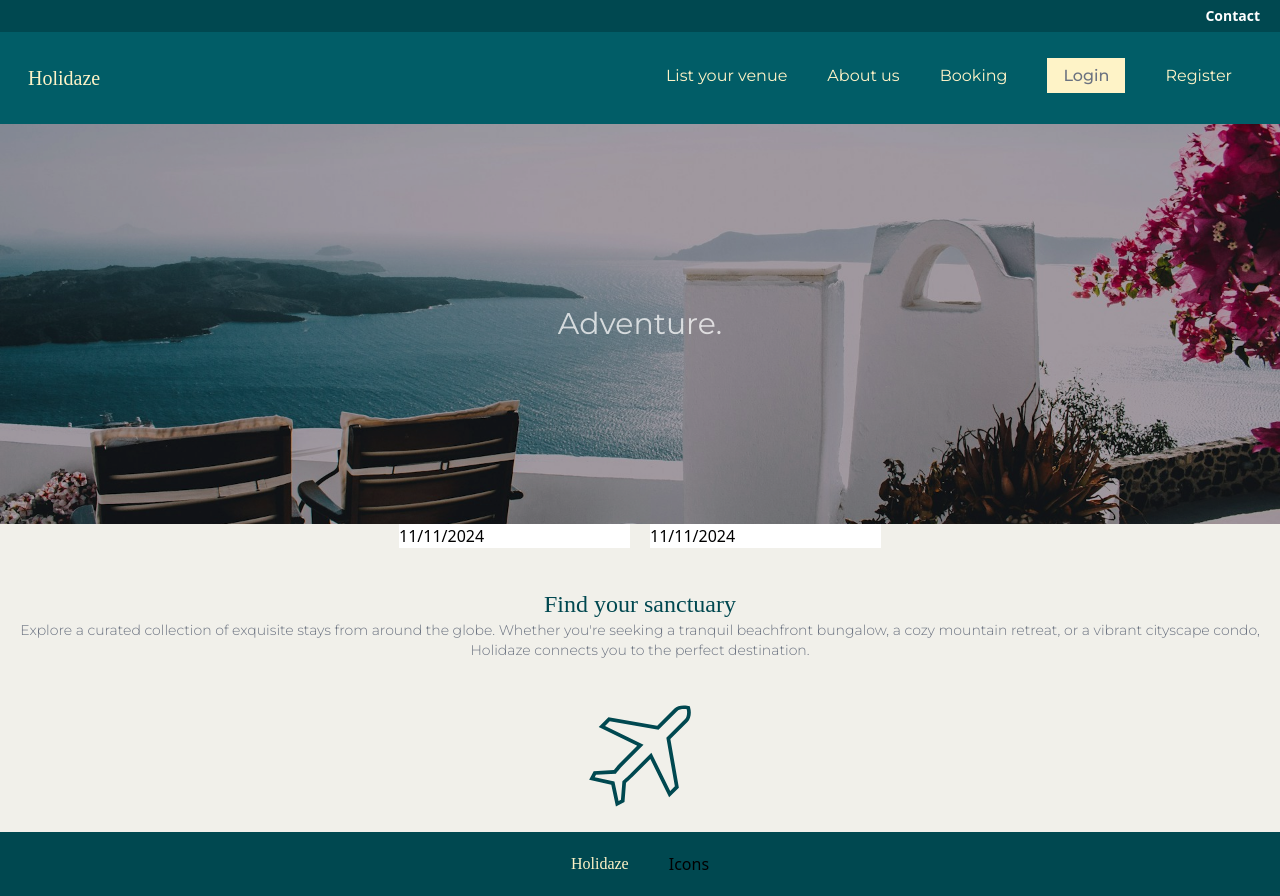
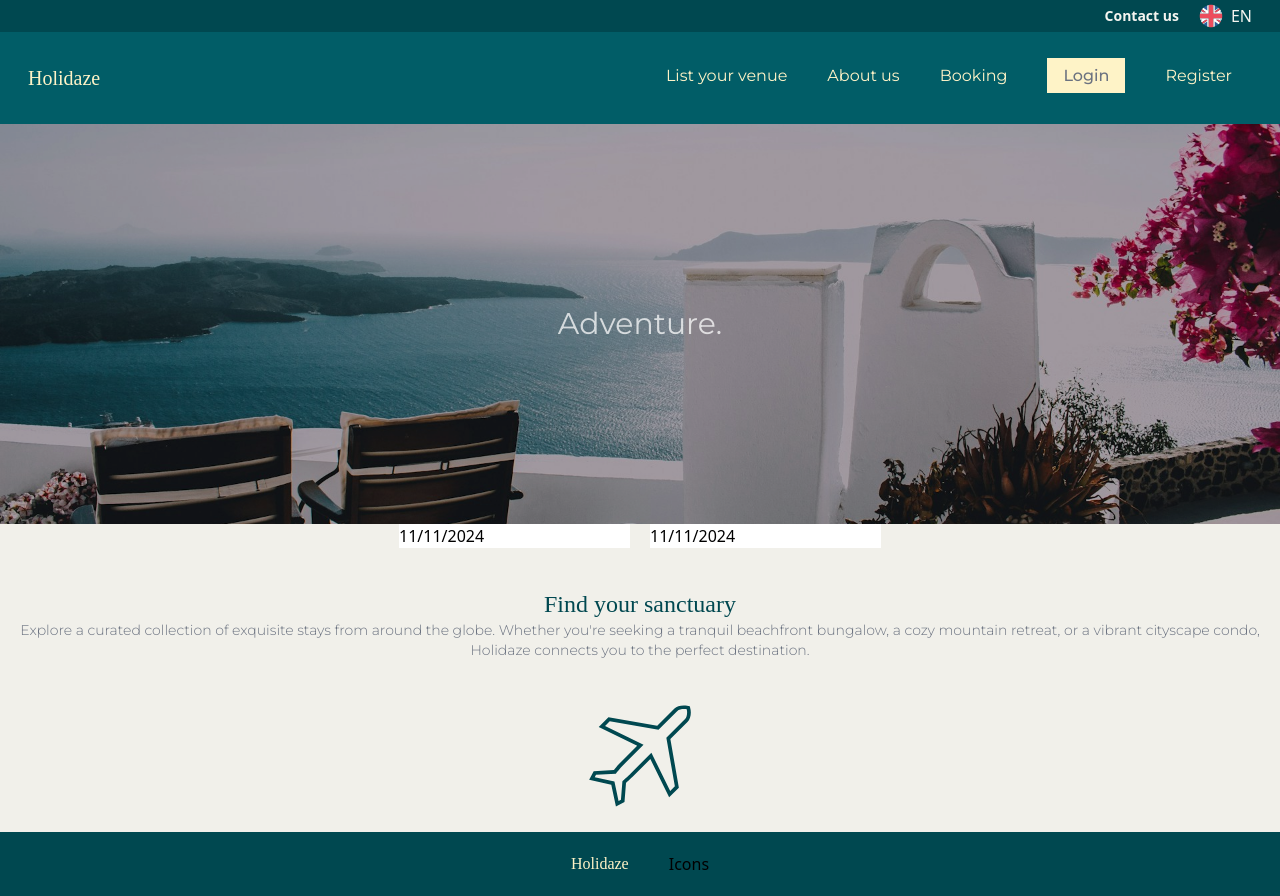
Before and after one commit to oddvarzk/Holidaze, a React (Vite) app: page / in a window 1280 px wide. Built offline with nearby package versions, Linux system fonts and the light colour scheme; a web font is replaced by a local one.

Commit message:
layout finished and eng icon added

```diff
--- a/src/layouts/index.tsx
+++ b/src/layouts/index.tsx
@@ -1,13 +1,22 @@
 import Header from "../components/Header";
 import { Outlet } from "react-router-dom";
 import Footer from "../components/Footer";
+import unitedKingdomIcon from "../assets/unitedKingdom.svg";
 
 export function Layout() {
   return (
     <div className="flex flex-col min-h-screen">
-        <div className='bg-tiner h-8 px-5 flex justify-end items-center'>
-          <p className='font-semibold text-white text-sm'>Contact</p>
+      <div className="bg-tiner gap-5 h-8 px-5 flex justify-end items-center">
+        <p className="font-semibold text-paleSand text-sm">Contact us</p>
+        <div className="flex">
+          <img
+            src={unitedKingdomIcon}
+            alt="United Kingdom Flag Icon"
+            className="h-6 w-6"
+          />
+          <p className="px-2 text-paleSand">EN</p>
         </div>
+      </div>
       <Header />
       <main className="flex-grow">
         <Outlet />
```
